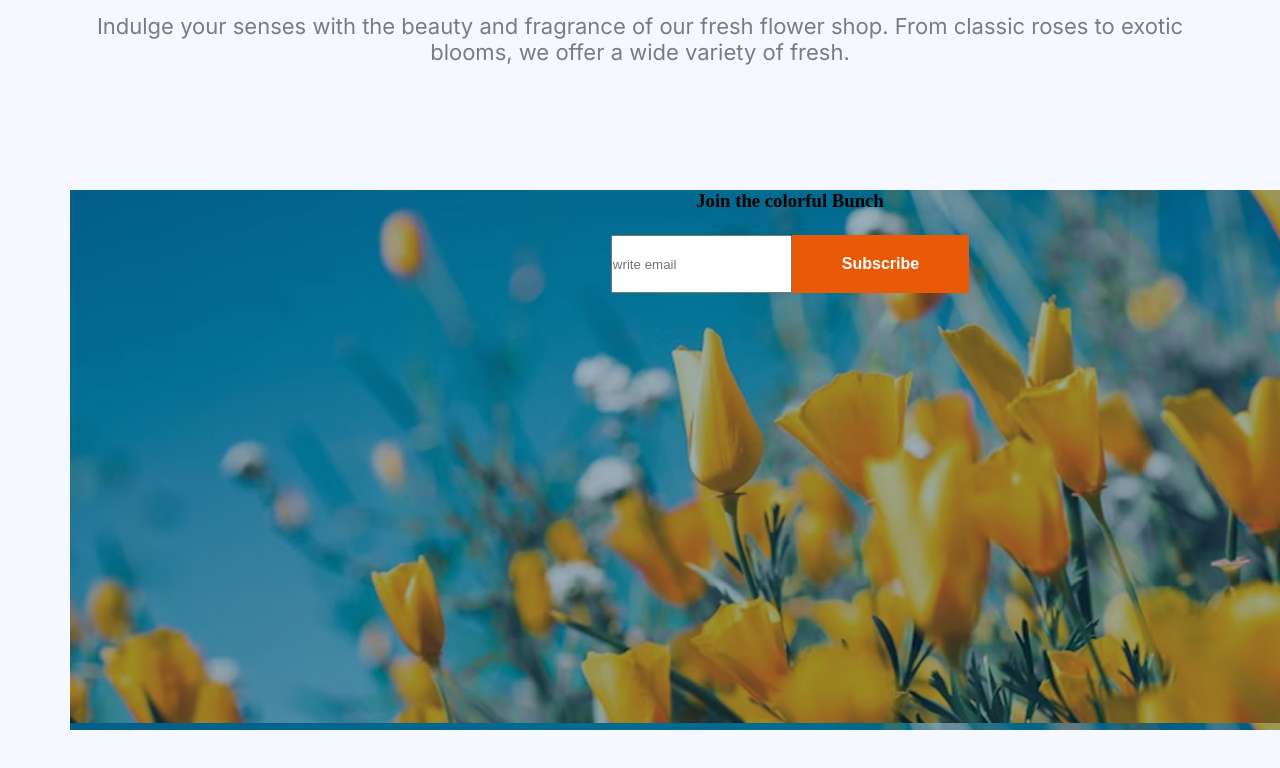
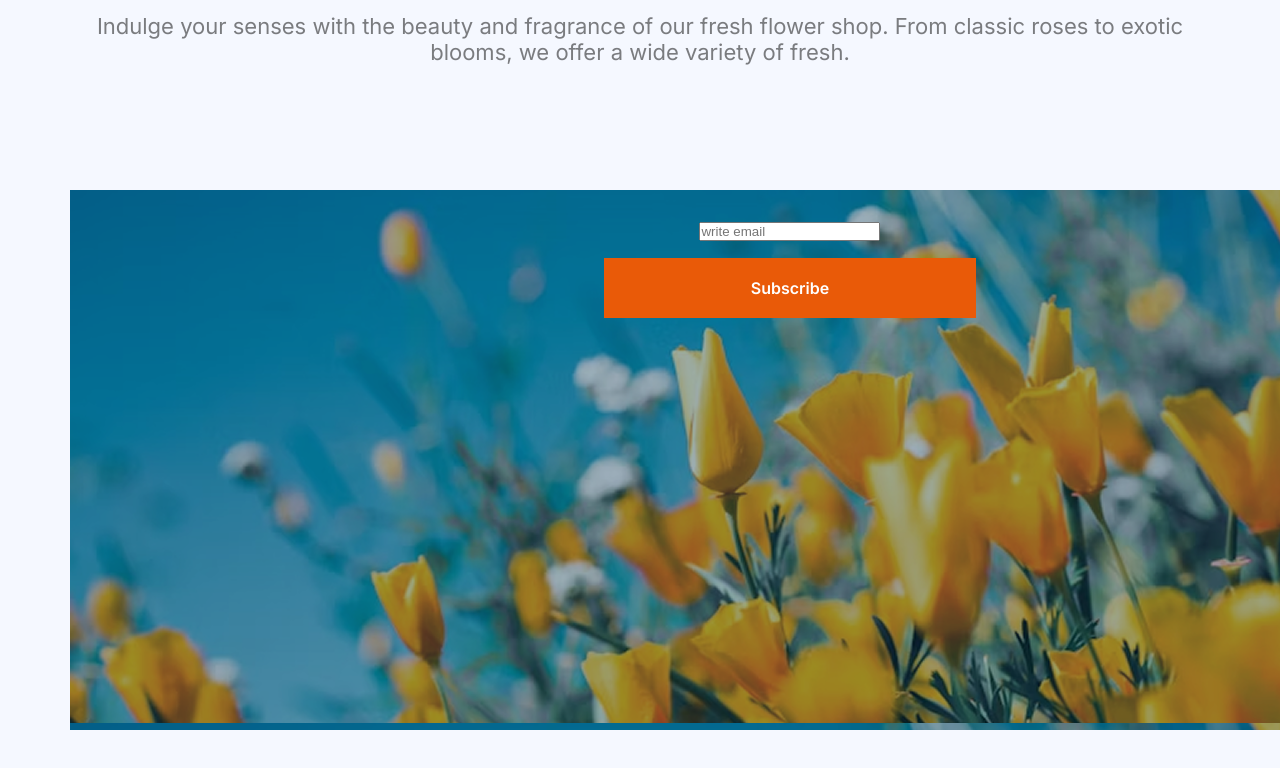
Before and after one commit to Shadhin282/B12A02-Responsive-Flowers, a plain HTML site: page index.html in a window 1280 px wide. Shown: the part 3006-3774 px from the top of the page. Before the commit the page ends 3736 px from the top, so only its background shows below. Drawn offline with Linux system fonts and the light colour scheme.

Commit message:
update join part

```diff
--- a/index.html
+++ b/index.html
@@ -145,10 +145,10 @@
          <!-- Join section -->
          <section class="join-part">
             <div class="join-part-content">
-                <h3 class="join-part-content-title">Join the colorful Bunch</h3>
+                <h3 class="join-part-content-title noto-serif>Join the colorful Bunch</h3>
                 <div class="join-part-input">
                     <input type="email" placeholder="write email">
-                    <button class="card-btn">Subscribe</button>
+                    <button class="card-btn inter">Subscribe</button>
                 </div>
 
             </div>
--- a/style.css
+++ b/style.css
@@ -200,7 +200,7 @@ body {
     width: 1440px;
     height: 540px;
     background-image: url("./assets/news-letter-bg.png");
-    margin-top: 120px;
+    margin: 120px auto;
 }
 .join-part-content{
     display: flex;
@@ -208,6 +208,14 @@ body {
     gap: 23px;
     justify-content: center;
     align-items: center;
+    margin: auto 305px;
+
+}
+.join-part-content-title{
+     color: white;
+     font-size: 50px;
+     font-weight: 700;
+     text-align: center;
 }
 .join-part-input{
     display: flex;
```
